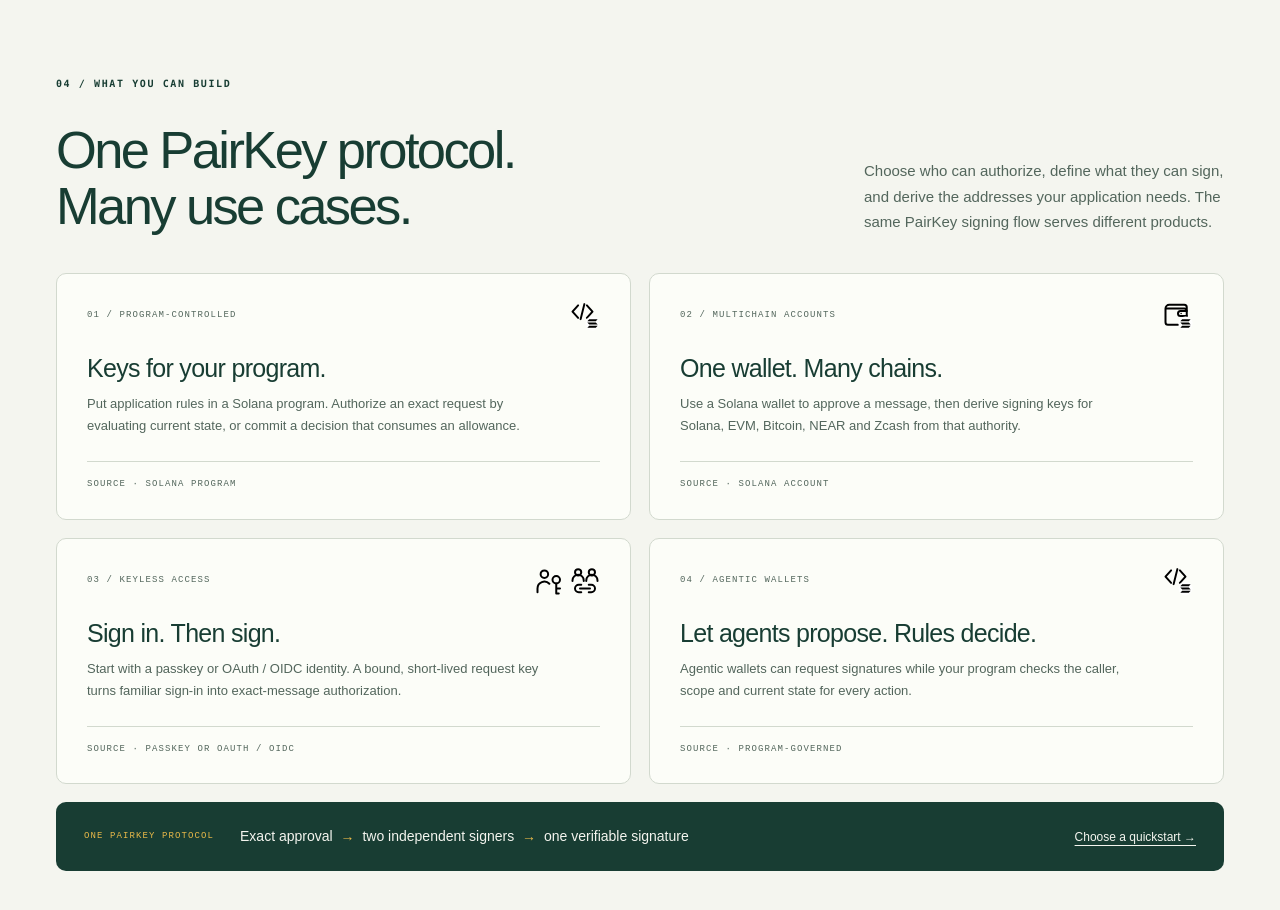
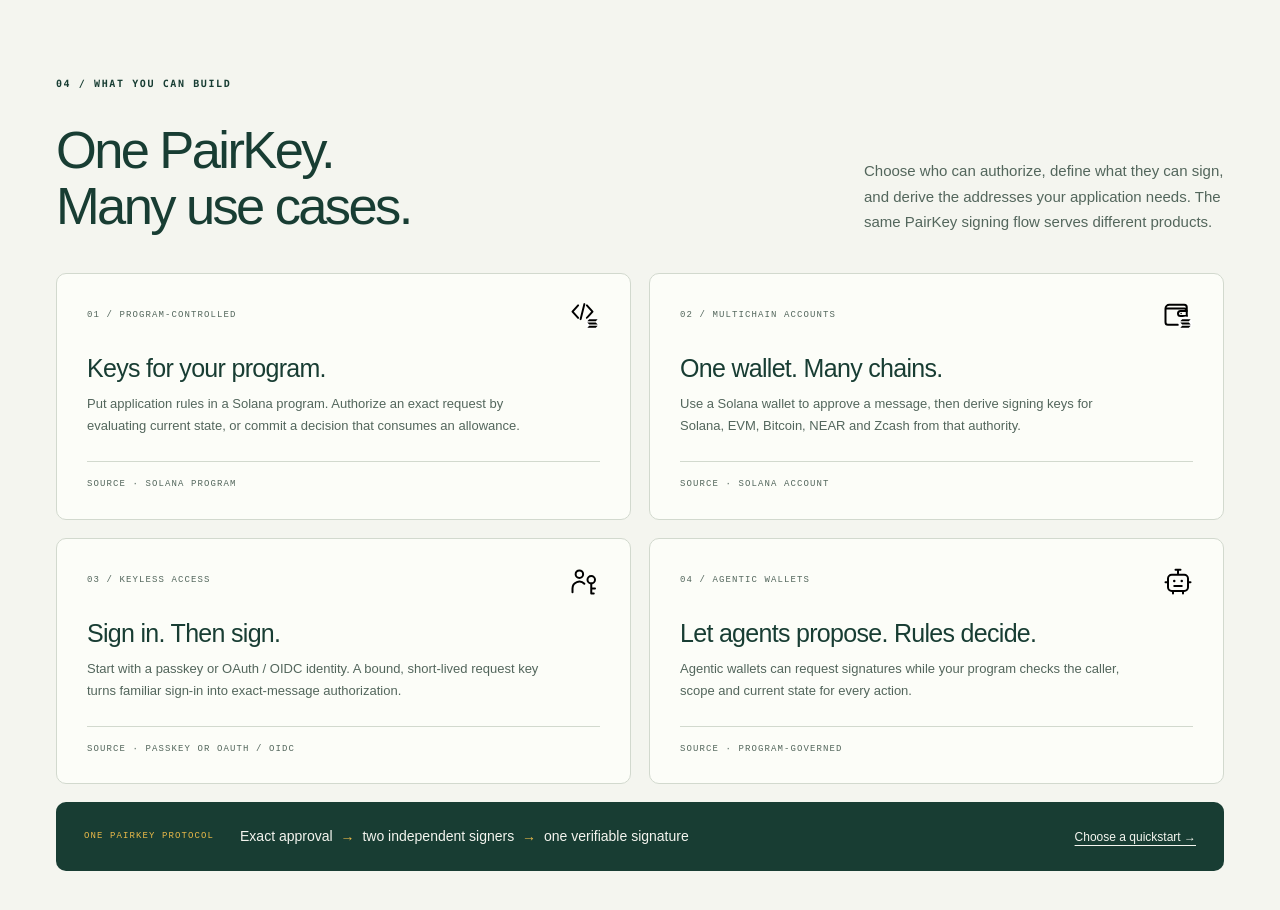
Before and after one commit to yinscode/pairkey, a plain HTML site: page website/index.html in a window 1280 px wide. Shown: the part 4020-4930 px from the top of the page. Drawn offline with Linux system fonts and the light colour scheme.

Commit message:
feat(site): refine use-case heading and icons

```diff
--- a/website/index.html
+++ b/website/index.html
@@ -250,12 +250,12 @@
 </div>
 </section>
 <section id="use-cases" class="section wrap use-cases" aria-labelledby="use-cases-title">
-<div class="use-cases-heading"><div><p class="eyebrow">04 / WHAT YOU CAN BUILD</p><h2 id="use-cases-title">One PairKey protocol.<br>Many use cases.</h2></div><p>Choose who can authorize, define what they can sign, and derive the addresses your application needs. The same PairKey signing flow serves different products.</p></div>
+<div class="use-cases-heading"><div><p class="eyebrow">04 / WHAT YOU CAN BUILD</p><h2 id="use-cases-title">One PairKey.<br>Many use cases.</h2></div><p>Choose who can authorize, define what they can sign, and derive the addresses your application needs. The same PairKey signing flow serves different products.</p></div>
 <div class="use-case-grid">
 <article class="use-case-card"><div class="use-case-top"><span>01 / PROGRAM-CONTROLLED</span><img src="assets/sources/solana-program.svg?v=2" width="30" height="30" alt=""></div><h3>Keys for your program.</h3><p>Put application rules in a Solana program. Authorize an exact request by evaluating current state, or commit a decision that consumes an allowance.</p><span class="use-case-source">SOURCE · SOLANA PROGRAM</span></article>
 <article class="use-case-card"><div class="use-case-top"><span>02 / MULTICHAIN ACCOUNTS</span><img src="assets/sources/solana-account.svg?v=2" width="30" height="30" alt=""></div><h3>One wallet. Many chains.</h3><p>Use a Solana wallet to approve a message, then derive signing keys for Solana, EVM, Bitcoin, NEAR and Zcash from that authority.</p><span class="use-case-source">SOURCE · SOLANA ACCOUNT</span></article>
-<article class="use-case-card"><div class="use-case-top"><span>03 / KEYLESS ACCESS</span><span class="use-case-icons"><img src="assets/sources/passkey.svg?v=2" width="30" height="30" alt=""><img src="assets/sources/oauth.svg?v=2" width="30" height="30" alt=""></span></div><h3>Sign in. Then sign.</h3><p>Start with a passkey or OAuth / OIDC identity. A bound, short-lived request key turns familiar sign-in into exact-message authorization.</p><span class="use-case-source">SOURCE · PASSKEY OR OAUTH / OIDC</span></article>
-<article class="use-case-card"><div class="use-case-top"><span>04 / AGENTIC WALLETS</span><img src="assets/sources/solana-program.svg?v=2" width="30" height="30" alt=""></div><h3>Let agents propose. Rules decide.</h3><p>Agentic wallets can request signatures while your program checks the caller, scope and current state for every action.</p><span class="use-case-source">SOURCE · PROGRAM-GOVERNED</span></article>
+<article class="use-case-card"><div class="use-case-top"><span>03 / KEYLESS ACCESS</span><img src="assets/sources/passkey.svg?v=2" width="30" height="30" alt=""></div><h3>Sign in. Then sign.</h3><p>Start with a passkey or OAuth / OIDC identity. A bound, short-lived request key turns familiar sign-in into exact-message authorization.</p><span class="use-case-source">SOURCE · PASSKEY OR OAUTH / OIDC</span></article>
+<article class="use-case-card"><div class="use-case-top"><span>04 / AGENTIC WALLETS</span><img src="assets/sources/robot.svg?v=1" width="30" height="30" alt=""></div><h3>Let agents propose. Rules decide.</h3><p>Agentic wallets can request signatures while your program checks the caller, scope and current state for every action.</p><span class="use-case-source">SOURCE · PROGRAM-GOVERNED</span></article>
 </div>
 <div class="use-cases-footer"><span>ONE PAIRKEY PROTOCOL</span><strong>Exact approval <span aria-hidden="true">→</span> two independent signers <span aria-hidden="true">→</span> one verifiable signature</strong><a href="docs/quickstart.html">Choose a quickstart →</a></div>
 </section>
--- a/website/style.css
+++ b/website/style.css
@@ -1220,7 +1220,6 @@
 .use-case-top { display:flex; justify-content:space-between; align-items:center; gap:12px; margin-bottom:22px; }
 .use-case-top>span:first-child,.use-case-source { font:9px/1.5 monospace; letter-spacing:1.1px; color:var(--muted); }
 .use-case-top img { display:block; flex:none; width:30px; height:30px; }
-.use-case-icons { display:flex; gap:5px; }
 .use-case-card h3 { margin:0 0 10px; font-size:25px; letter-spacing:-.7px; line-height:1.2; }
 .use-case-card p { max-width:460px; margin:0 0 24px; color:var(--muted); font-size:13px; line-height:1.7; }
 .use-case-source { margin-top:auto; padding-top:16px; border-top:1px solid var(--line); }
```
Also changed, not shown: website/assets/sources/robot.svg (added).
